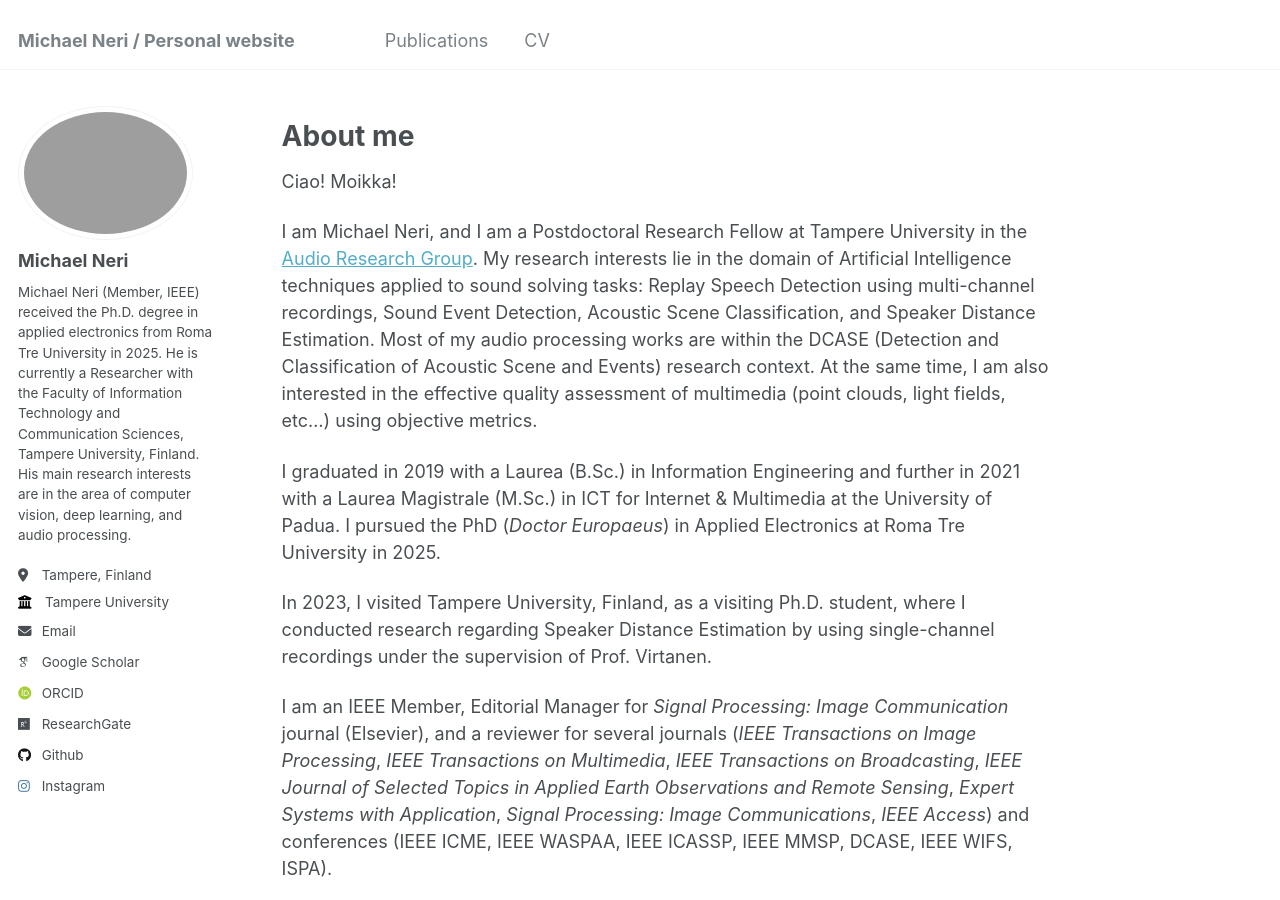
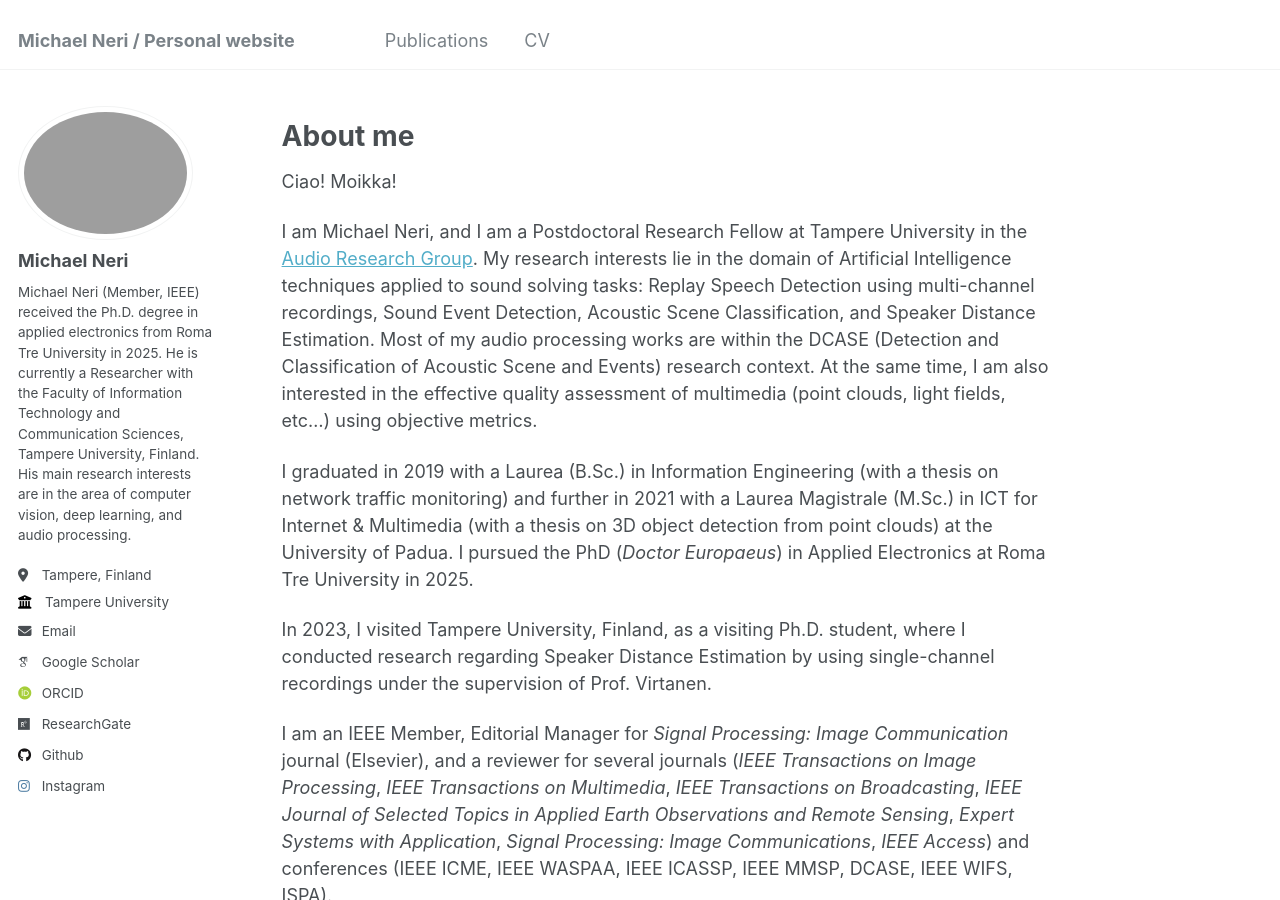
Before and after one commit to michaelneri/michaelneri.github.io, a Jekyll site: the page built from _pages/about.md, in a window 1280 px wide and 900 px high. Built offline with Jekyll 4.4.1, drawn with Linux system fonts in a browser that asks for light colours; some web fonts are replaced.

Commit message:
[EDIT]Modified bio

```diff
--- a/_pages/about.md
+++ b/_pages/about.md
@@ -13,7 +13,7 @@ Ciao! Moikka!
 
 I am Michael Neri, and I am a Postdoctoral Research Fellow at Tampere University in the [Audio Research Group](https://webpages.tuni.fi/arg/). My research interests lie in the domain of Artificial Intelligence techniques applied to sound solving tasks: Replay Speech Detection using multi-channel recordings, Sound Event Detection, Acoustic Scene Classification, and Speaker Distance Estimation. Most of my audio processing works are within the DCASE (Detection and Classification of Acoustic Scene and Events) research context. At the same time, I am also interested in the effective quality assessment of multimedia (point clouds, light fields, etc…) using objective metrics.
 
-I graduated in 2019 with a Laurea (B.Sc.) in Information Engineering and further in 2021 with a Laurea Magistrale (M.Sc.) in ICT for Internet & Multimedia at the University of Padua. I pursued the PhD (_Doctor Europaeus_) in Applied Electronics at Roma Tre University in 2025.
+I graduated in 2019 with a Laurea (B.Sc.) in Information Engineering (with a thesis on network traffic monitoring) and further in 2021 with a Laurea Magistrale (M.Sc.) in ICT for Internet & Multimedia (with a thesis on 3D object detection from point clouds) at the University of Padua. I pursued the PhD (_Doctor Europaeus_) in Applied Electronics at Roma Tre University in 2025.
 
 In 2023, I visited Tampere University, Finland, as a visiting Ph.D. student, where I conducted research regarding Speaker Distance Estimation by using single-channel recordings under the supervision of Prof. Virtanen.
 
```
